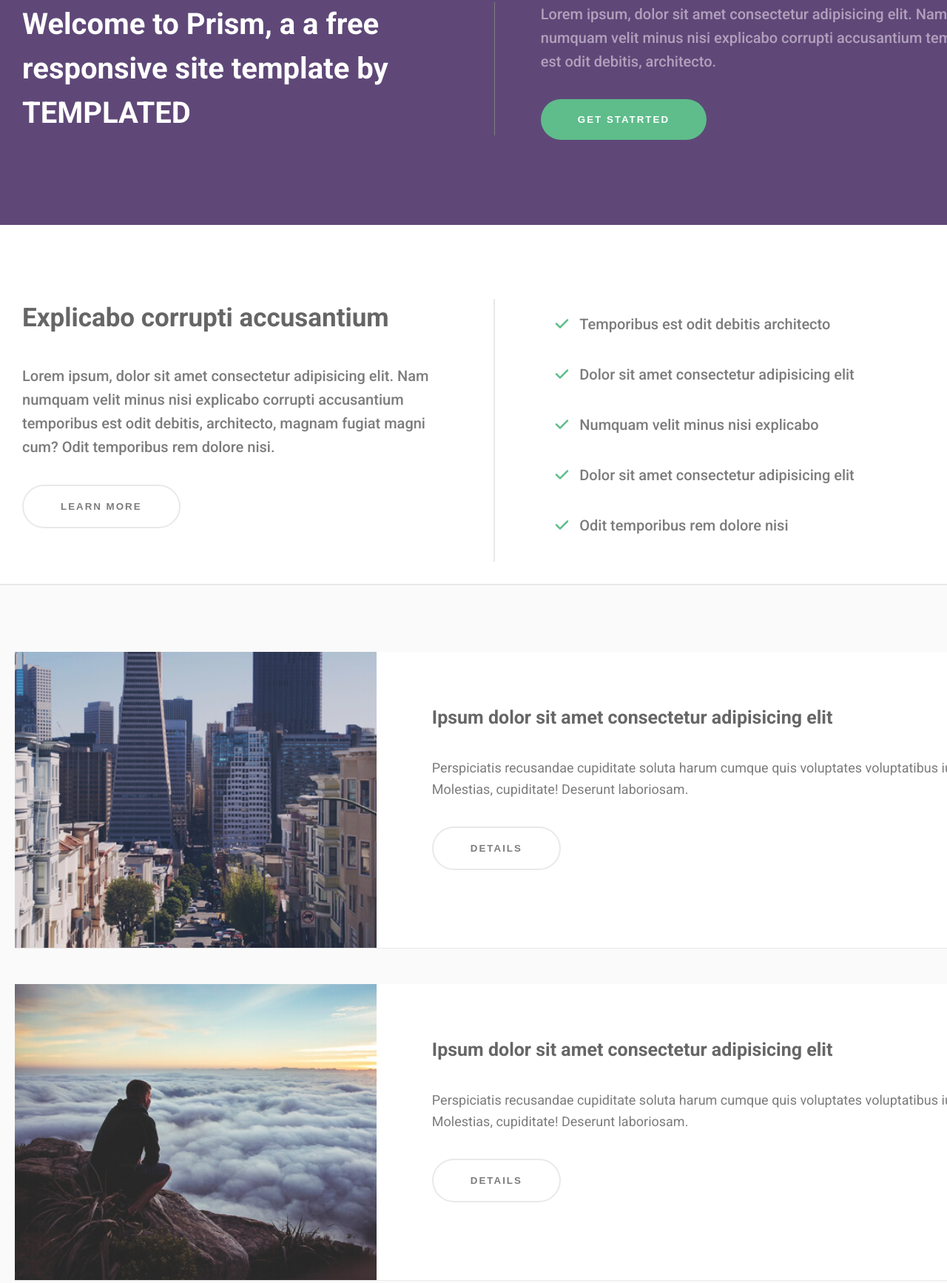
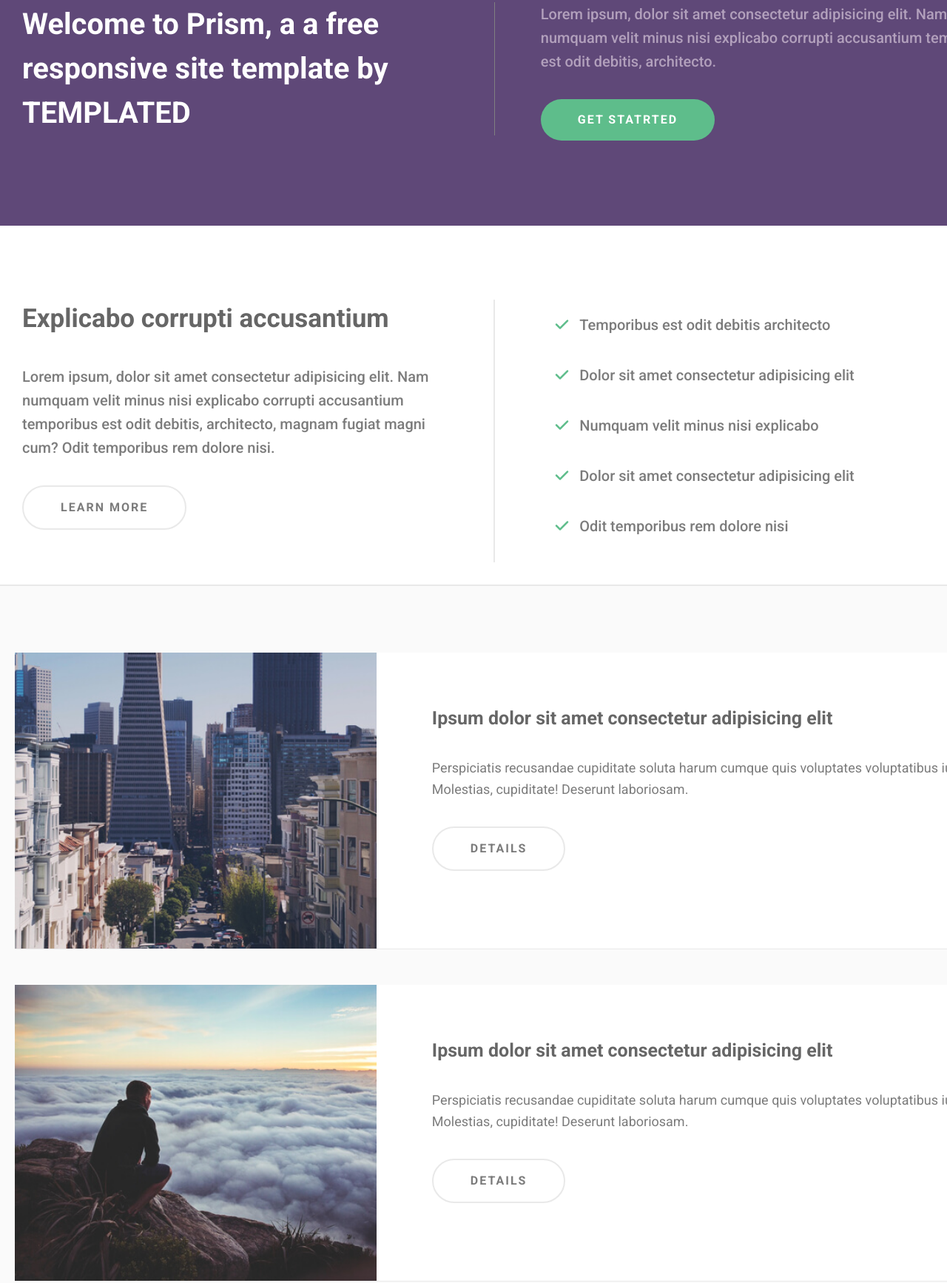
Before and after one commit to vishakha011/Flexbox, a plain HTML site: page Ex2-assignment-level-3/index.html in a window 1280 px wide. Shown: the part 187-1921 px from the top of the page at 74% size. Drawn offline with Linux system fonts and the light colour scheme.

Commit message:
Second Commit

```diff
--- a/Ex2-assignment-level-2/assets/stylesheets/main.css
+++ b/Ex2-assignment-level-2/assets/stylesheets/main.css
@@ -233,7 +233,8 @@ p {
   margin-bottom: 12px;
 }
 
-button {
+.read-more {
+  display: inline-block;
   padding: 18px 60px;
   border-radius: 8px;
   margin: 16px 0 10px;
--- a/Ex2-assignment-level-3/assets/stylesheets/main.css
+++ b/Ex2-assignment-level-3/assets/stylesheets/main.css
@@ -81,6 +81,7 @@ body {
     align-items: center;
     justify-content: space-between;
 }
+
 a {
     text-decoration: none;
 }
@@ -90,26 +91,23 @@ a {
 }
 
 .btn {
+    font-weight: 700;
+    display: inline-block;
     padding: 20px 50px;
-    border-radius: 30px;
     margin: 35px 0;
     border: none;
-}
-
-.btn a {
+    border-radius: 30px;
     text-transform: uppercase;
     letter-spacing: 2px;
-    font-weight: 700;
+
 }
 
 .section-btn {
+    font-weight: bold;
+    color: #7C7C7C;
+    display: inline-block;
     background-color: #fff;
     border: 2px solid #e9e9e9;
-}
-
-.section-btn a {
-    font-weight: bold;
-    color: #7C7C7C;
 }
 
 .break {
@@ -193,12 +191,13 @@ Section 1
 
 
 .hero-btn {
+    color: white;
     background-color: #5EBD8B;
 }
 
-.hero-btn a {
-    color: white;
-}
+/* .hero-btn a {
+
+} */
 
 /*
 =============================================================
--- a/Ex2-assignment-level-3/index.html
+++ b/Ex2-assignment-level-3/index.html
@@ -35,7 +35,7 @@
 
                     <section class="col-1-2">
                         <p class="text">Lorem ipsum, dolor sit amet consectetur adipisicing elit. Nam numquam velit minus nisi explicabo corrupti accusantium temporibus est odit debitis, architecto.</p>
-                        <button class="btn hero-btn"><a href="#">Get statrted</a></button>
+                        <a class="btn hero-btn" href="#">Get statrted</a>
                     </section>
                 </div>
             </section>
@@ -47,7 +47,7 @@
                     <section class="col-1-2 break">
                         <h2 class="heading">Explicabo corrupti accusantium</h2>
                         <p class="text section-para">Lorem ipsum, dolor sit amet consectetur adipisicing elit. Nam numquam velit minus nisi explicabo corrupti accusantium temporibus est odit debitis, architecto, magnam fugiat magni cum? Odit temporibus rem dolore nisi.</p>
-                        <button class="btn section-btn"><a href="#">Learn More</a></button>
+                        <a class="btn section-btn" href="#">Learn More</a>
                     </section>
 
                     <section class="col-1-2">
@@ -70,7 +70,7 @@
                         <div class="sub-article">
                             <h3 class="heading">Ipsum dolor sit amet consectetur adipisicing elit</h3>
                             <p class="article-para">Perspiciatis recusandae cupiditate soluta harum cumque quis voluptates voluptatibus iusto. Molestias, cupiditate! Deserunt laboriosam.</p>
-                            <button class="btn section-btn"><a href="#">details</a></button>
+                            <a class="btn section-btn" href="#">details</a>
                         </div>
                     </div>
 
@@ -79,7 +79,7 @@
                         <div class="sub-article">
                             <h3 class="heading">Ipsum dolor sit amet consectetur adipisicing elit</h3>
                             <p class="article-para">Perspiciatis recusandae cupiditate soluta harum cumque quis voluptates voluptatibus iusto. Molestias, cupiditate! Deserunt laboriosam.</p>
-                            <button class="btn section-btn"><a href="#">details</a></button>
+                            <a class="btn section-btn" href="#">details</a>
                         </div>
                     </div>
 
@@ -88,12 +88,12 @@
                         <div class="sub-article">
                             <h3 class="heading">Ipsum dolor sit amet consectetur adipisicing elit</h3>
                             <p class="article-para">Perspiciatis recusandae cupiditate soluta harum cumque quis voluptates voluptatibus iusto. Molestias, cupiditate! Deserunt laboriosam.</p>
-                            <button class="btn section-btn"><a href="#">details</a></button>
+                            <a class="btn section-btn" href="#">details</a>
                         </div>
                     </div>
 
                     <div class="article-btn">
-                        <button class="btn section-btn center-btn"><a href="#">Ipsum magna tempus</a></button>
+                        <a class="btn section-btn center-btn" href="#">Ipsum magna tempus</a>
                     </div>
 
                 </div>
@@ -113,7 +113,7 @@
 
                         </form>
 
-                        <button class="btn section-btn"><a href="#">Send message</a></button>
+                        <a class="btn section-btn" href="#">Send message</a>
                     </section>
 
                     <section class="col-1-2">
```
Also changed, not shown: Ex2-assignment-level-2/index.html (+2 -2 lines).
